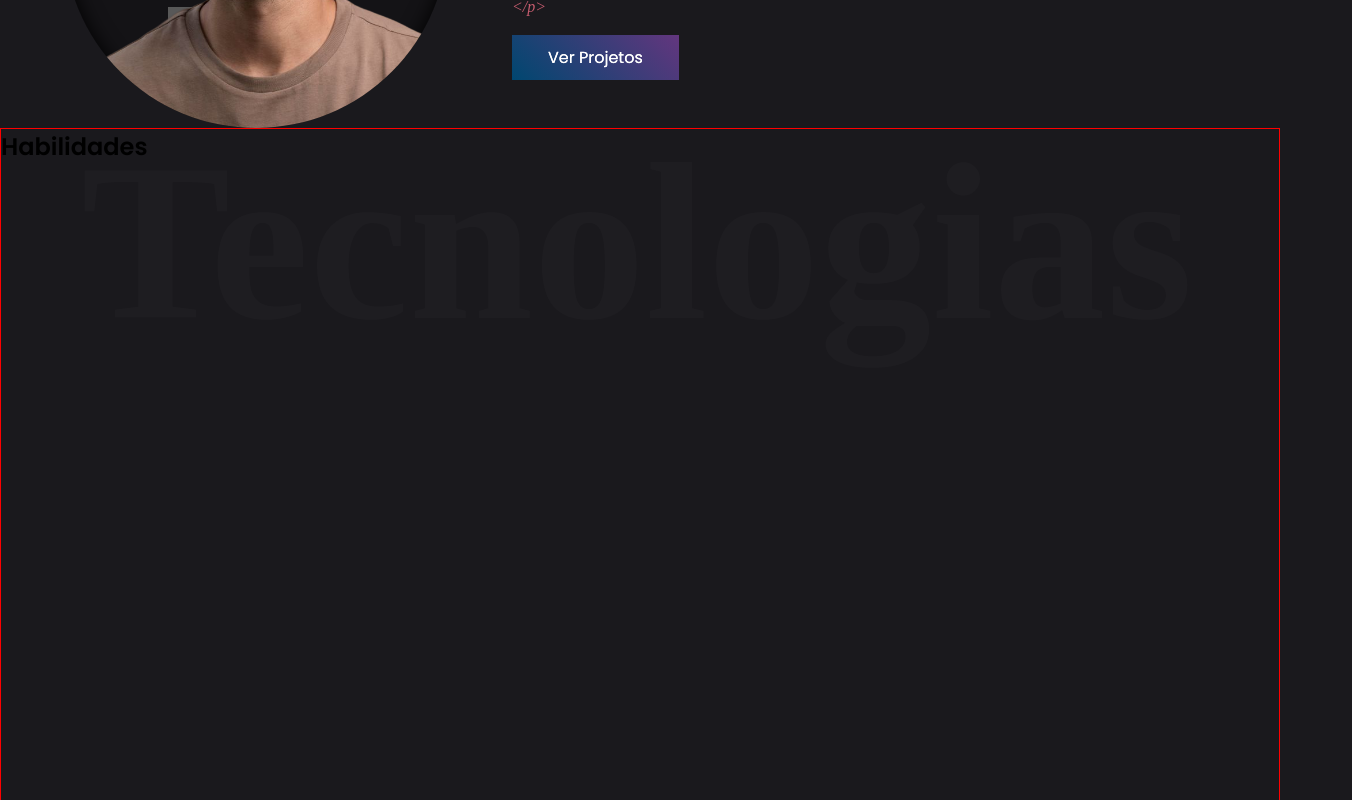
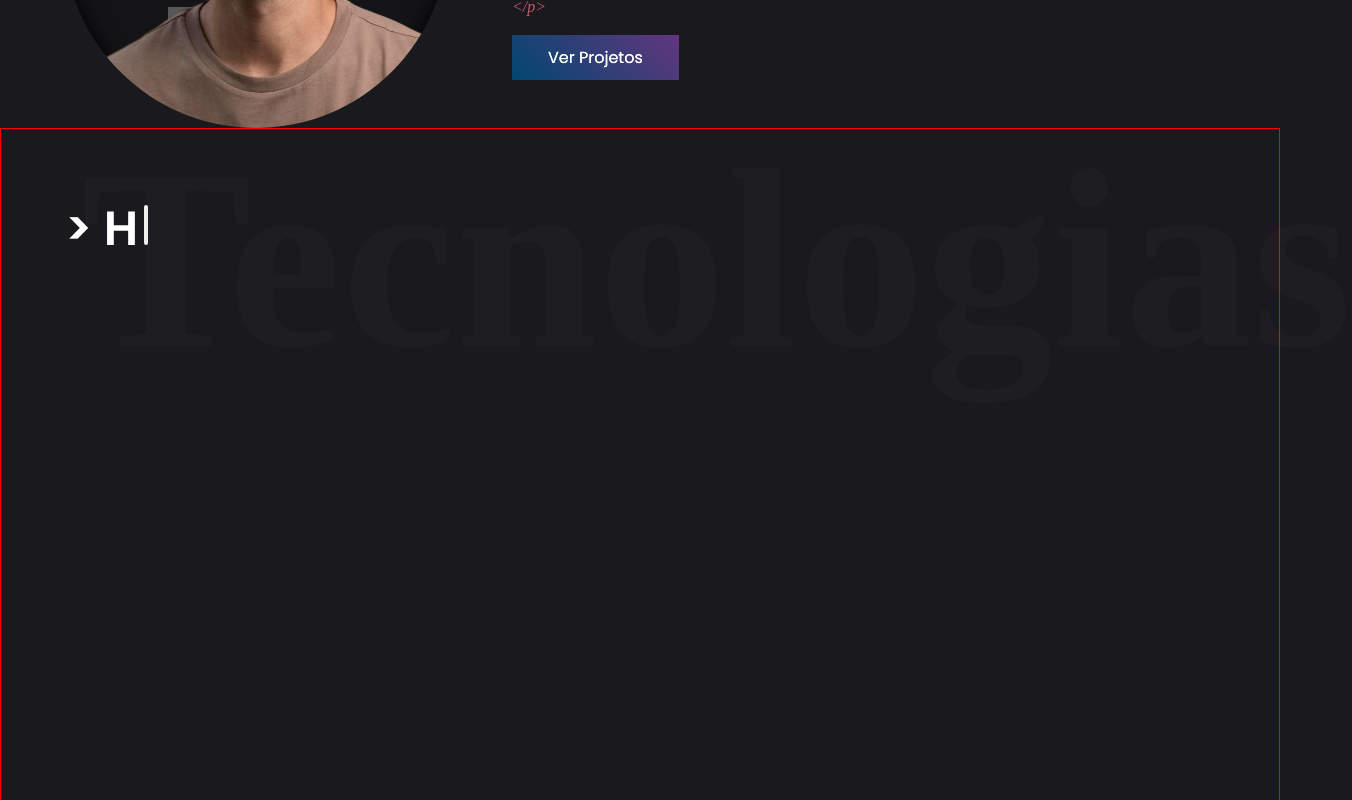
Before and after one commit to Saulo-Felipe/Portfolio, a React (Create React App) app in the folder my-portfolio/: page / in a window 1280 px wide. Shown: the part 1120-1920 px from the top of the page, 1352 px wide, since content can reach past the window. Built offline with nearby package versions, Linux system fonts and the light colour scheme.

Commit message:
skills title

```diff
--- a/my-portfolio/src/components/Skills/index.tsx
+++ b/my-portfolio/src/components/Skills/index.tsx
@@ -1,10 +1,42 @@
+import { useEffect, useRef, useState } from "react";
 import "./styles.scss";
 
 export function Skills() {
+  const text = "> Habilidades";
+  const titleRef = useRef<any>(null);
+
+  useEffect(() => {
+    let currentPos = 0;
+    let isBack = false;
+
+    function createText(): any {
+      titleRef.current.innerHTML = text.slice(0, currentPos);
+
+      if (isBack) {
+        currentPos--;
+        if (currentPos === 1) isBack = false;
+
+      } else {
+        currentPos++;
+
+        if (currentPos === text.length+1) {
+          isBack = true;
+          return setTimeout(() => createText(), 3000);
+        }
+      }
+
+      return setTimeout(() => createText(), 100);
+    }
+
+    createText();
+  }, []);
 
   return (
     <section id="skills">
-      <h1>Habilidades</h1>
+      <h1
+        className="skills-title"
+        ref={titleRef}
+      >Habilidades</h1>
     </section>
   );
 }
--- a/my-portfolio/src/components/Skills/styles.scss
+++ b/my-portfolio/src/components/Skills/styles.scss
@@ -3,21 +3,41 @@
   width: 100%;
   border: solid 1px red;
   position: relative;
+  padding: 5vw;
 
   &::before {
     content: 'Tecnologias';
-    font-size: 16rem;
     color: rgb(255, 255, 255, 0.02);
-    font-family: serif;
-    font-weight: bold;
     position: absolute;
     top: -1rem;
     left: 5rem;
 
     font: {
+      family: serif;
       weight: bold;
-      size: 14rem;
+      size: 16rem;
     }
+  }
 
+  .skills-title {
+    font-size: 3rem;
+    color: #fff;
+
+    &::after {
+      content: "";
+      display: inline-flex;
+      height: 2.5rem;
+      width: 0.2rem;
+      background-color: #fff;
+      margin-left: 0.4rem;
+      animation: cursosSkillsAnimated 1s ease infinite;
+      border-radius: 0.2rem;
+
+      @keyframes cursosSkillsAnimated {
+        0% { opacity: 1; }
+        50% { opacity: 0; }
+        100% { opacity: 1; }
+      }
+    }
   }
 }
```
